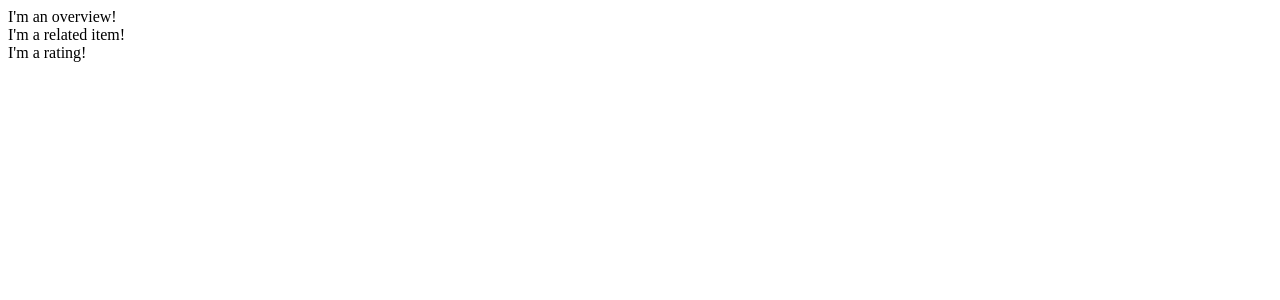
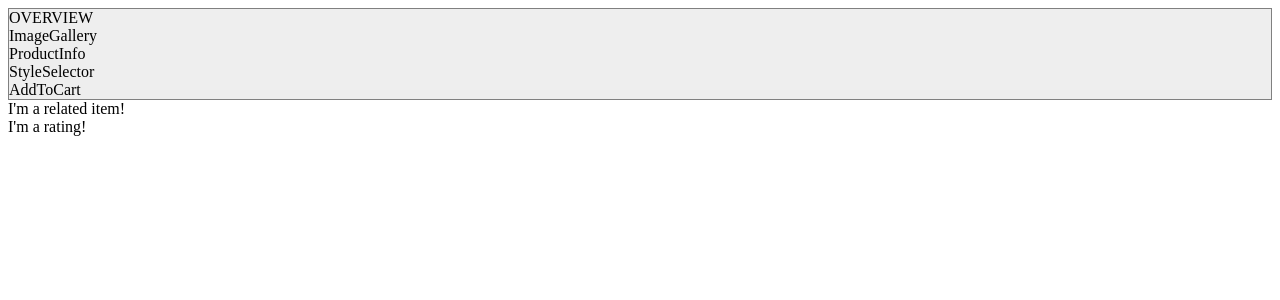
Before and after one commit to geniusify/project-catwalk, a React app: page / in a window 1280 px wide. Shown: the top 300 px of the page. Built offline with nearby package versions, Linux system fonts and the light colour scheme; no server answers; the HTML template or start-up script is replaced by a standard one.

Commit message:
Create placeholder AddToCart, ImageGallery, ProductInfo, & StyleSelector components

```diff
--- /dev/null
+++ b/client/src/components/overview/AddToCart.jsx
@@ -0,0 +1,9 @@
+import React from 'react';
+
+const AddToCart = (props) => {
+  return (
+    <div>AddToCart</div>
+  );
+};
+
+export default AddToCart;
--- /dev/null
+++ b/client/src/components/overview/ImageGallery.jsx
@@ -0,0 +1,9 @@
+import React from 'react';
+
+const ImageGallery = (props) => {
+  return (
+    <div>ImageGallery</div>
+  );
+};
+
+export default ImageGallery;
--- a/client/src/components/overview/Overview.jsx
+++ b/client/src/components/overview/Overview.jsx
@@ -1,7 +1,18 @@
 import React from 'react';
 
+import ImageGallery from './ImageGallery.jsx';
+import ProductInfo from './ProductInfo.jsx';
+import StyleSelector from './StyleSelector.jsx';
+import AddToCart from './AddToCart.jsx';
+
 const Overview = props => (
-  <div>I'm an overview!</div>
+  <div style={{border: "1px solid grey", backgroundColor: '#eee'}}>OVERVIEW
+    <ImageGallery />
+    <ProductInfo />
+    <StyleSelector />
+    <AddToCart />
+  </div>
+
 );
 
 export default Overview;
--- /dev/null
+++ b/client/src/components/overview/ProductInfo.jsx
@@ -0,0 +1,9 @@
+import React from 'react';
+
+const ProductInfo = (props) => {
+  return (
+    <div>ProductInfo</div>
+  );
+};
+
+export default ProductInfo;
--- /dev/null
+++ b/client/src/components/overview/StyleSelector.jsx
@@ -0,0 +1,9 @@
+import React from 'react';
+
+const StyleSelector = (props) => {
+  return (
+    <div>StyleSelector</div>
+  );
+};
+
+export default StyleSelector;
```
